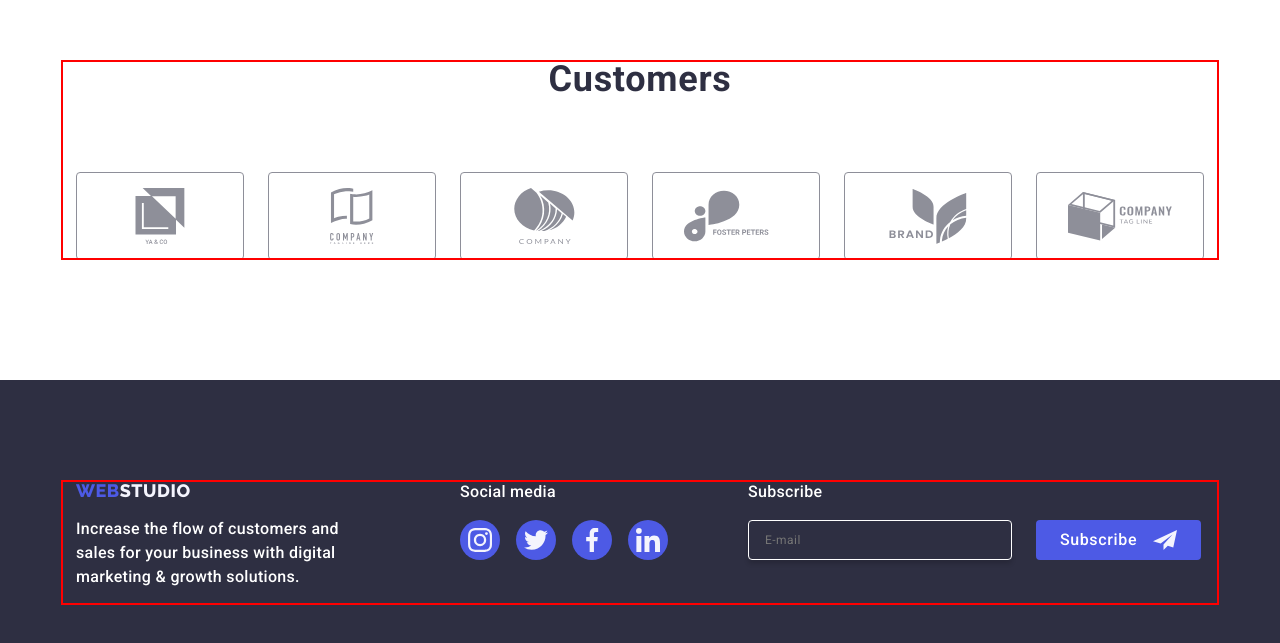
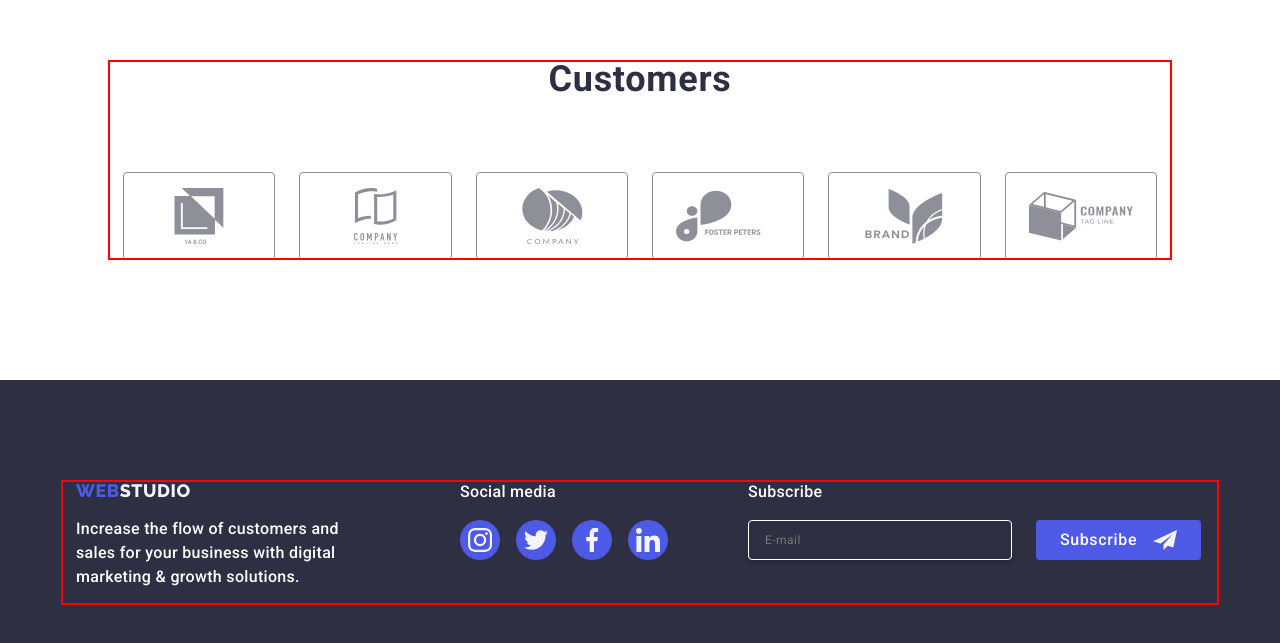
Before and after one commit to Yevhen-Illiushko/goit-markup-hw-06, a plain HTML site: page index.html in a window 1280 px wide. Shown: the part 2525-3168 px from the top of the page. Drawn offline with nearby package versions, Linux system fonts and the light colour scheme.

Commit message:
+ sec 5 done well

```diff
--- a/css/styles.css
+++ b/css/styles.css
@@ -442,11 +442,24 @@ margin-right: 0;
 
 /* section-five */
 
+.section-five {
+    padding-left: 16px;
+    padding-right: 16px;
+    padding-top: 96px;
+    padding-bottom: 96px;}
+
+@media screen and (min-width: 768px) {
+.section-five {
+padding-left: 108px;
+padding-right: 108px;}
+}
+
+@media screen and (min-width: 1158px) {
 
 .section-five {
     padding-top: 120px;
     padding-bottom: 120px;
-}
+}}
 
 .section-five-title {
     font-size: 36px;
@@ -458,13 +471,38 @@ margin-right: 0;
 .sectiom-five-list {
 display: flex;
 justify-content: center;
+flex-wrap: wrap;
+row-gap: 72px;
+column-gap: 16px;
+}
+
+.sectiom-five-list-item {
+display: flex;
+width: calc((100% - 72px) / 2);
+height: 88px;}
+
+
+@media screen and (min-width: 768px) {
+.sectiom-five-list {
+display: flex;
+column-gap: 24px;
+}
+
+.sectiom-five-list-item {
+display: flex;
+width: calc((100% - 72px) / 3);
+     }}
+
+@media screen and (min-width: 1158px) {
+.sectiom-five-list {
+display: flex;
+justify-content: center;
 gap: 24px;}
 
 .sectiom-five-list-item {
 display: flex;
 width: calc((100% - 120px) / 6);
-    height: 88px;
- }
+ }}
 
 .section-five-logo {
 width: 100%;
```
Lines whose indentation alone changed are shown as unchanged.
